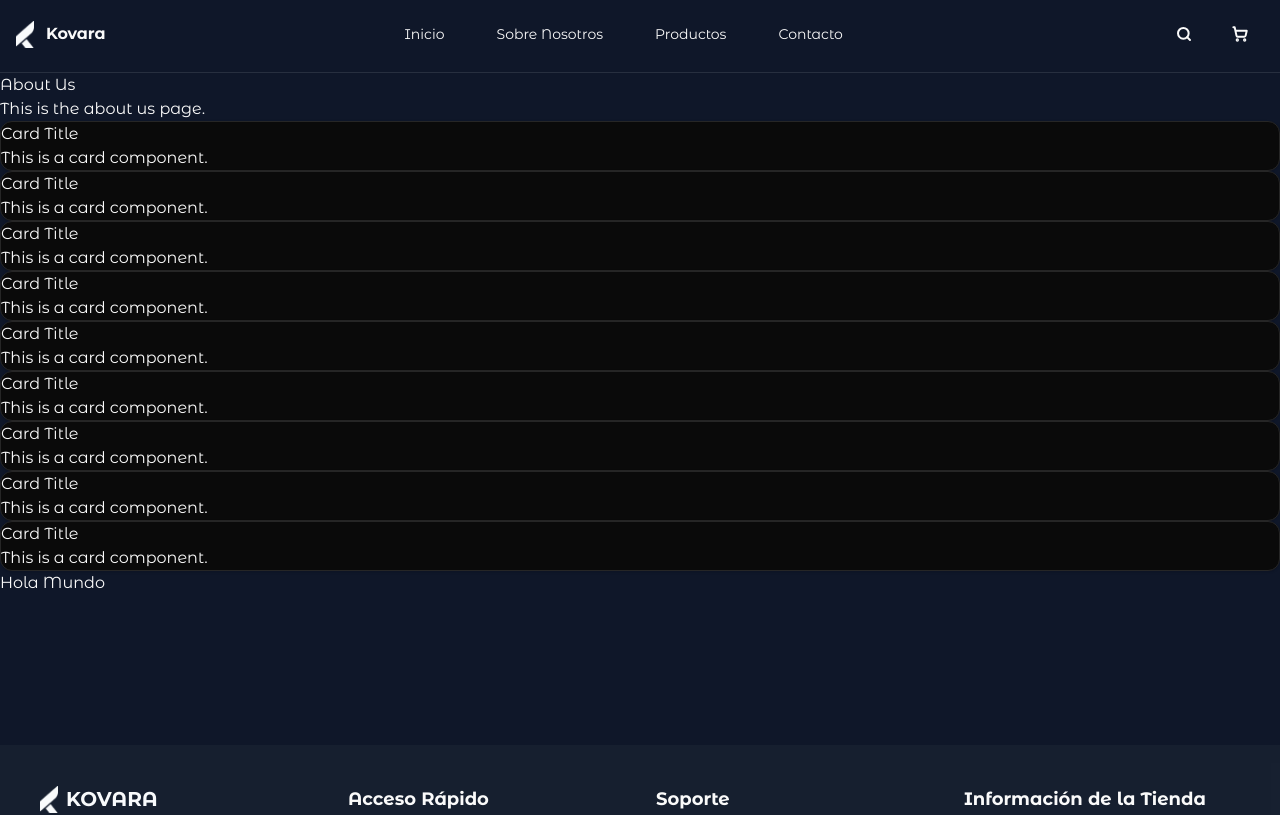
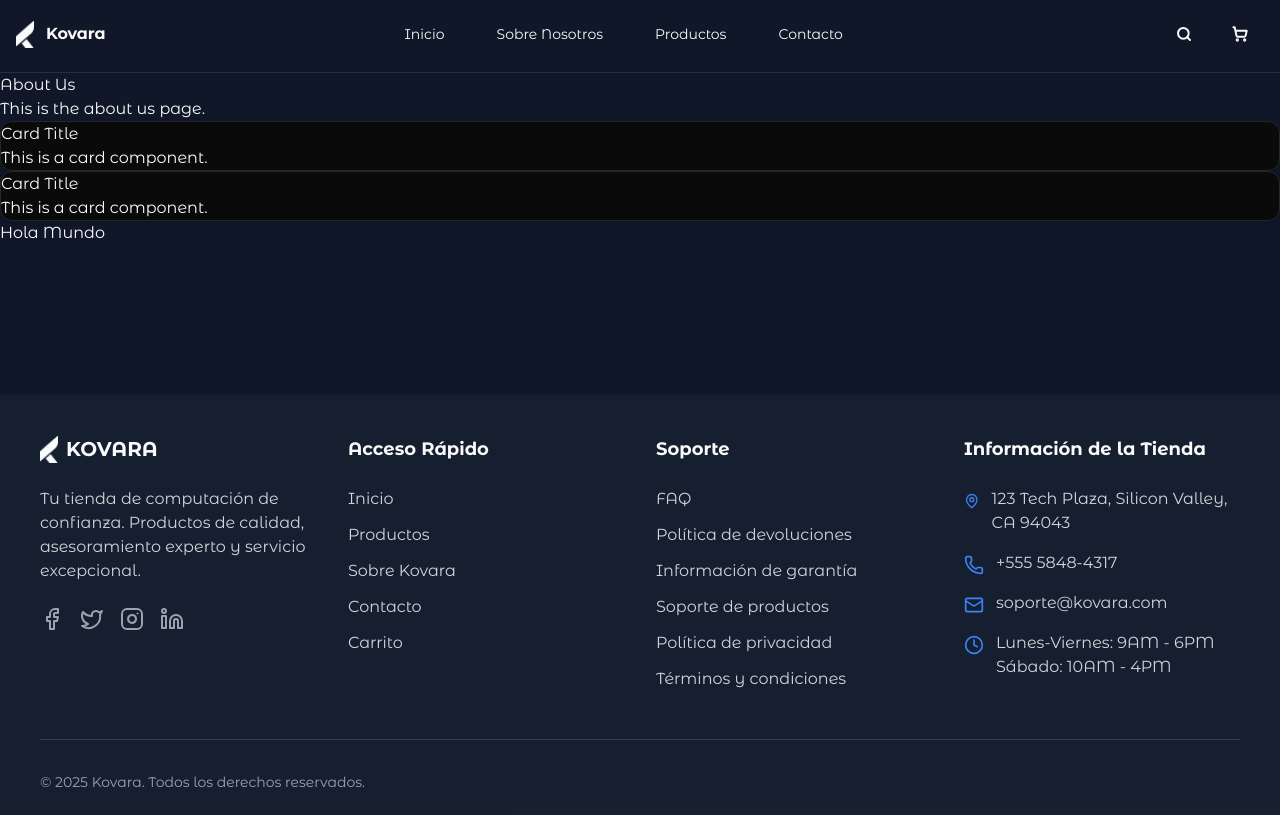
Before and after one commit to aaronportobanco/kovara-website, a Next.js app: page /about-us in a window 1280 px wide. Shown: the top 815 px of the page. Built offline with nearby package versions, Linux system fonts and the light colour scheme.

Commit message:
Actualizar la página About Us

```diff
--- a/src/app/about-us/page.jsx
+++ b/src/app/about-us/page.jsx
@@ -17,29 +17,6 @@ const AboutUsPage = () => {
           <p>This is a card component.</p>
         </Card>
 
-        <Card>
-          <h2>Card Title</h2>
-          <p>This is a card component.</p>
-        </Card><Card>
-          <h2>Card Title</h2>
-          <p>This is a card component.</p>
-        </Card><Card>
-          <h2>Card Title</h2>
-          <p>This is a card component.</p>
-        </Card><Card>
-          <h2>Card Title</h2>
-          <p>This is a card component.</p>
-        </Card><Card>
-          <h2>Card Title</h2>
-          <p>This is a card component.</p>
-        </Card><Card>
-          <h2>Card Title</h2>
-          <p>This is a card component.</p>
-        </Card><Card>
-          <h2>Card Title</h2>
-          <p>This is a card component.</p>
-        </Card>
-
       <p>Hola Mundo</p>
     </div>
   );
```
